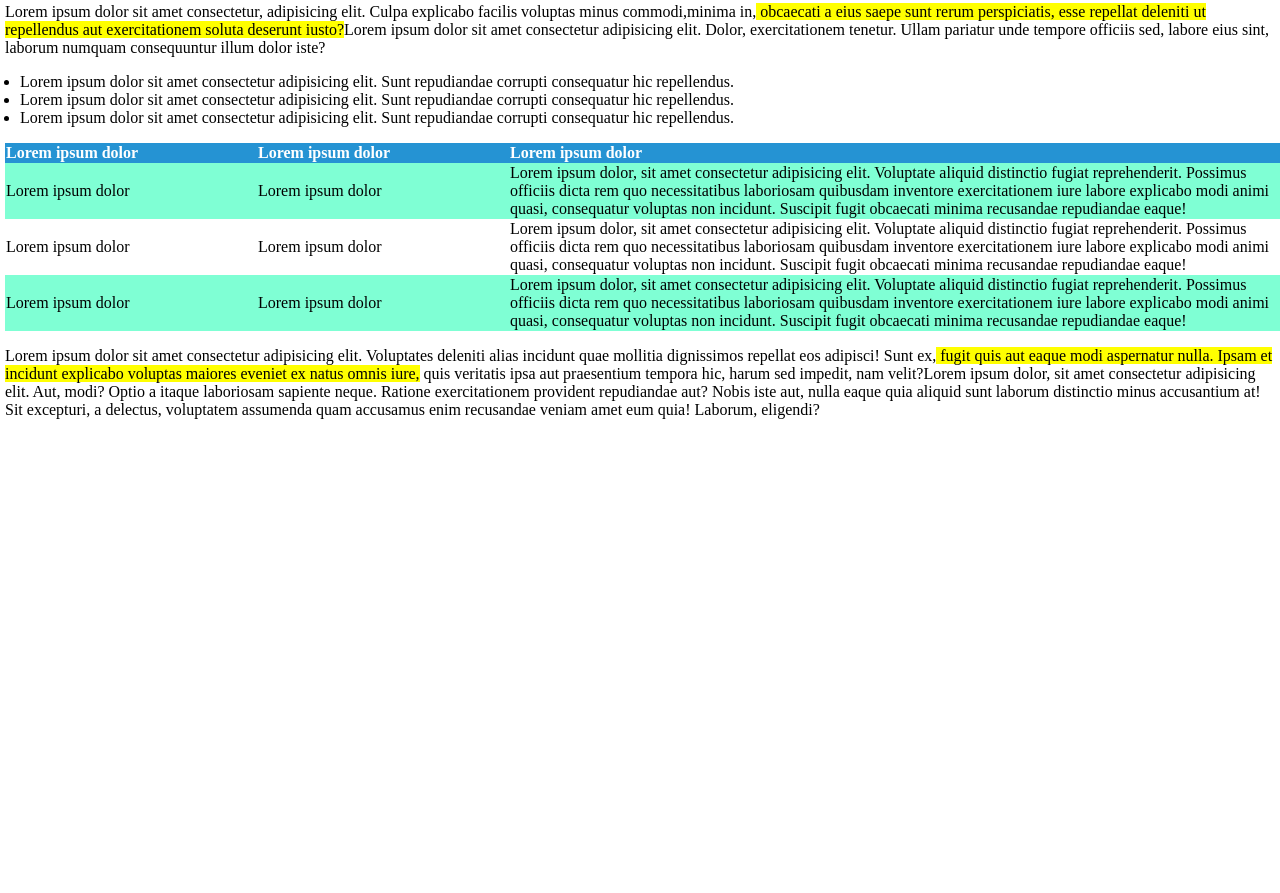
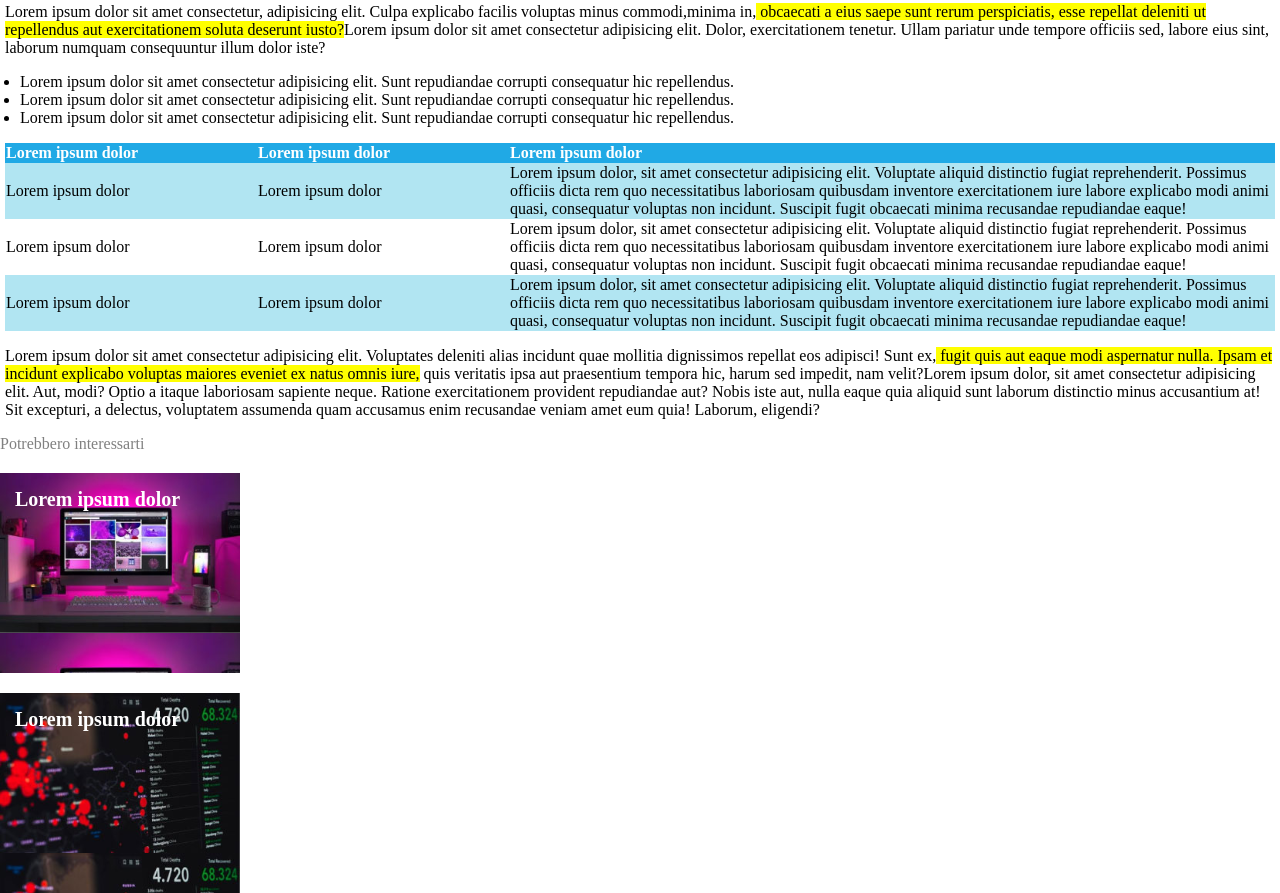
Before and after one commit to NicolaDiQuinzio/html-css-booleaner, a plain HTML site: page index.html in a window 1280 px wide. Shown: the part 708-1601 px from the top of the page. Before the commit the page ends 1143 px from the top, so only its background shows below. Drawn offline with Linux system fonts and the light colour scheme.

Commit message:
add footer and latest adjustments

```diff
--- a/css/style.css
+++ b/css/style.css
@@ -7,7 +7,7 @@ body {
 /* Header */
 header {
   height: 90px;
-  background: #2593d3 url(../img/pattern.png) top right;
+  background: #4ea0ff url(../img/pattern.png) top right;
   background-size: 460px 180px;
 }
 header img {
@@ -18,11 +18,12 @@ header img {
 /* Main */
 main {
   padding-left: 5px;
+  padding-right: 5px;
 }
 
 /* Title */
 h1 {
-  font-weight: 600;
+  font-weight: bold;
   font-size: 40px;
   margin-bottom: 0;
 }
@@ -31,10 +32,10 @@ h1 {
 #caption {
   color: gray;
   margin-top: 0px;
-  font-weight: 600;
+  font-weight: 500;
 }
 #bluetext {
-  color: #2593d3;
+  color: #20a9e5;
 }
 
 /* Photosection */
@@ -65,9 +66,34 @@ table {
 tr th {
   text-align: left;
   min-width: 250px;
-  background-color: #2593d3;
+  background-color: #20a9e5;
   color: white;
 }
 .bluerow {
-  background-color: aquamarine;
+  background-color: #b1e5f2;
 }
+
+/* Footer */
+#moreinfo {
+  color: gray;
+  font-weight: 500;
+}
+
+.whitetext {
+  color: white;
+  font-weight: bold;
+  font-size: 20px;
+  padding: 15px;
+}
+#bgimg1 {
+  background-image: url(../img/monitor.jpg);
+  width: 240px;
+  height: 200px;
+  background-size: contain;
+}
+#bgimg2 {
+  background-image: url(../img/graph.jpg);
+  width: 240px;
+  height: 200px;
+  background-size: contain;
+}
--- a/index.html
+++ b/index.html
@@ -152,7 +152,21 @@
           recusandae veniam amet eum quia! Laborum, eligendi?
         </p>
       </div>
+      <!-- /Section n'6 -->
     </main>
-    <footer></footer>
+    <!-- Footer -->
+    <footer>
+      <!-- Section n'7 -->
+      <section>
+        <p id="moreinfo">Potrebbero interessarti</p>
+        <div id="bgimg1">
+          <p class="whitetext">Lorem ipsum dolor</p>
+        </div>
+        <div id="bgimg2">
+          <p class="whitetext">Lorem ipsum dolor</p>
+        </div>
+      </section>
+      <!-- /Section n'7 -->
+    </footer>
   </body>
 </html>
```
